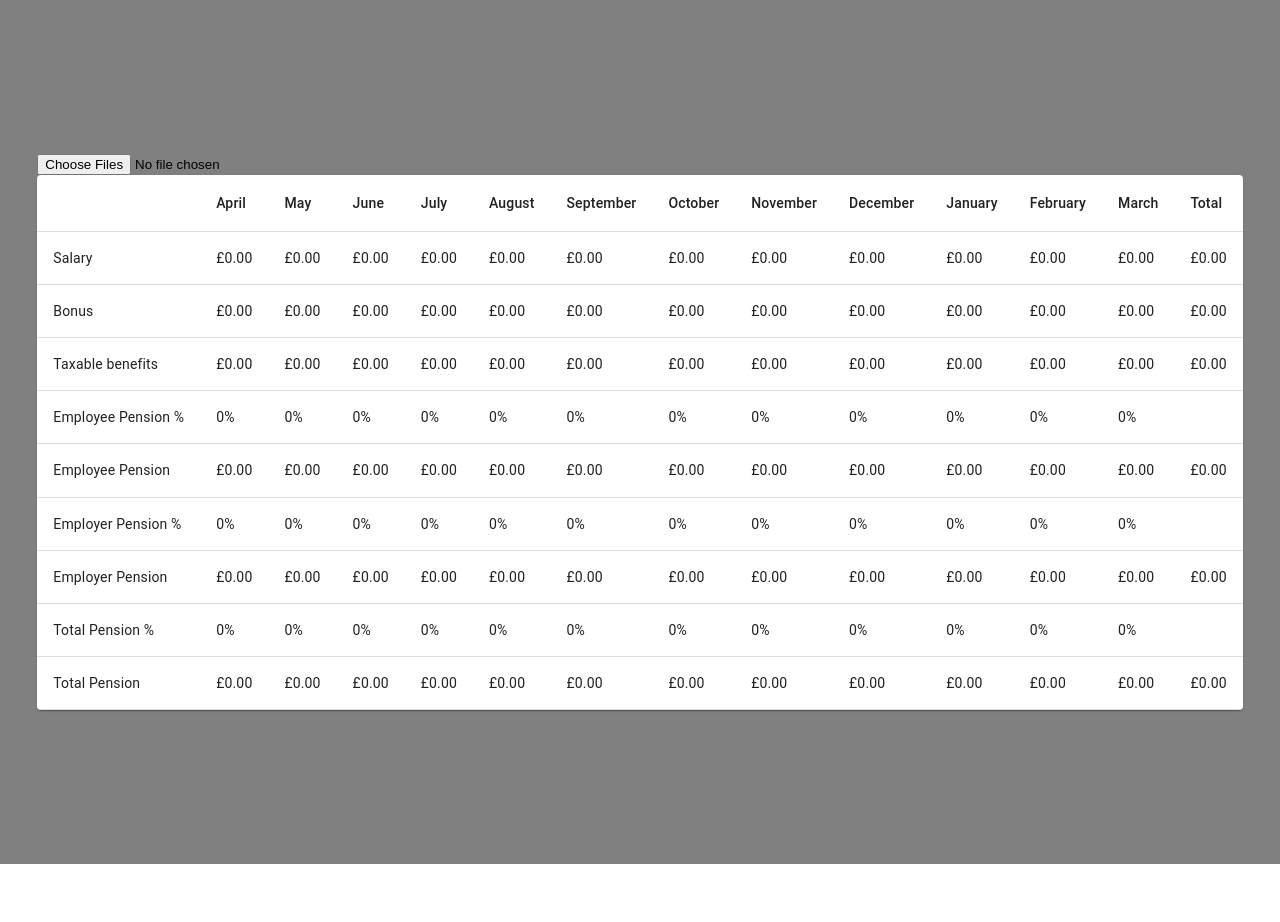
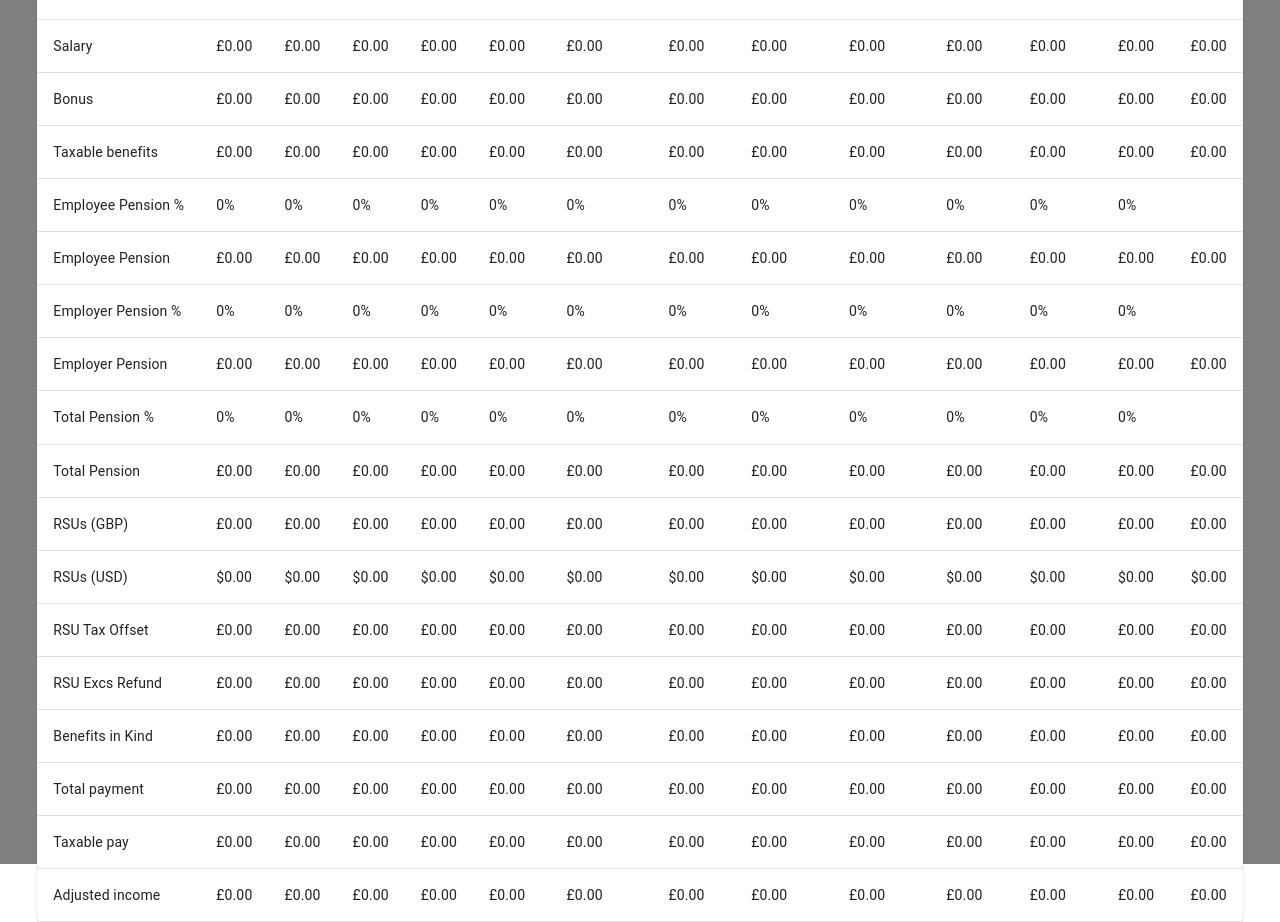
Before and after one commit to ramonsaboya/ukpay, a React (Create React App) app: page / in a window 1280 px wide. Before the commit the page ends 864 px from the top, so only its background shows below. Built offline with nearby package versions, Linux system fonts and the light colour scheme.

Commit message:
show basic columns in new structure

```diff
--- a/src/UKPayTable.tsx
+++ b/src/UKPayTable.tsx
@@ -28,6 +28,7 @@ export default function UKPayTable() {
           </TableRow>
         </TableHead>
         <TableBody>
+          {/* TODO separate the compensation summary fields and have the income tax as a different set of rows in another file */}
           {UKPAY_TABLE_ROWS.map(({ label, value, formatter, aggregate }) => (
             <TableRow key={label}>
               <TableCell>{label}</TableCell>
--- a/src/company/CompanyMonthlyCompensation.ts
+++ b/src/company/CompanyMonthlyCompensation.ts
@@ -1,4 +1,4 @@
-import { Payslip } from "../payslip/Payslip";
+import { Payslip } from "../payslip/payslip";
 
 export type PensionContribution = {
   employee: {
@@ -11,6 +11,12 @@ export type PensionContribution = {
   };
 };
 
+export type RSUData = {
+  rsusTotalValue: number;
+  rsusWithheld: number;
+  rsusOverwithheldRefund: number;
+};
+
 export default abstract class CompanyMonthlyCompensation {
   constructor(public payslip: Payslip) {}
 
@@ -19,4 +25,10 @@ export default abstract class CompanyMonthlyCompensation {
   abstract get taxableBenefits(): number;
 
   abstract get pension(): PensionContribution;
+
+  abstract get rsus(): RSUData;
+
+  abstract get benefitsInKind(): number;
+
+  abstract get taxablePay(): number;
 }
--- a/src/company/MetaMonthlyCompensation.ts
+++ b/src/company/MetaMonthlyCompensation.ts
@@ -1,6 +1,7 @@
 import CompanyMonthlyCompensation, {
   PensionContribution,
-} from "./CompanyMonthlyCompensation";
+  RSUData,
+} from "./companyMonthlyCompensation";
 
 export default class MetaMonthlyCompensation extends CompanyMonthlyCompensation {
   get salary(): number {
@@ -50,6 +51,41 @@ export default class MetaMonthlyCompensation extends CompanyMonthlyCompensation
     };
   }
 
+  get rsus(): RSUData {
+    return {
+      rsusTotalValue:
+        this.payslip.grossBenefits.find(({ name }) => name === "RSUS")
+          ?.amount ?? 0,
+      rsusWithheld:
+        this.payslip.earnings.find(({ name }) => name === "RSU TAX OFFSET")
+          ?.amount ?? 0,
+      rsusOverwithheldRefund:
+        this.payslip.earnings.find(({ name }) => name === "RSU EXCS REFUND")
+          ?.amount ?? 0,
+    };
+  }
+
+  get benefitsInKind(): number {
+    return this.payslip.grossBenefits.reduce((acc, { name, amount }) => {
+      if (name !== "RSUS") {
+        return acc + amount;
+      } else {
+        return acc;
+      }
+    }, 0);
+  }
+
+  get taxablePay(): number {
+    return (
+      this.salary +
+      this.bonus +
+      this.taxableBenefits +
+      this.rsus.rsusTotalValue +
+      this.benefitsInKind -
+      this.pension.employee.amount
+    );
+  }
+
   private getEmployerPensionMatch(employeeContribution: number): number {
     switch (employeeContribution) {
       case 0:
--- a/src/payslip/ADPPayslip.ts
+++ b/src/payslip/ADPPayslip.ts
@@ -1,4 +1,4 @@
-import { Payslip, PayslipItem } from "./Payslip";
+import { Payslip, PayslipItem } from "./payslip";
 import { TAX_PERIODS } from "../taxPeriod";
 import { getDocument } from "pdfjs-dist";
 import { Map, List } from "immutable";
@@ -33,19 +33,17 @@ export default class ADPPayslip extends Payslip {
 
     tokens = mergeConnectedTokens(tokens);
 
-    const topTablesTopY =
-      getFirstItemValueToken(tokens, "PAYMENTS").y - CHAR_DELTA;
+    const topTablesTopY = getFirstToken(tokens, "PAYMENTS").y - CHAR_DELTA;
     const topTablesBottomY =
-      getFirstItemValueToken(tokens, "TOTAL PAYMENT").y +
+      getFirstToken(tokens, "TOTAL PAYMENT").y +
       CHAR_HEIGHT + // height of the token itself has to be accounted for
       CHAR_DELTA;
-    const topTablesRightX =
-      getFirstItemValueToken(tokens, "DEDUCTIONS").x - CHAR_DELTA;
+    const topTablesRightX = getFirstToken(tokens, "DEDUCTIONS").x - CHAR_DELTA;
 
     const bottomTablesTopY =
-      getFirstItemValueToken(tokens, "GROSS BENEFITS").y - CHAR_DELTA;
+      getFirstToken(tokens, "GROSS BENEFITS").y - CHAR_DELTA;
     const bottomTablesLeftX =
-      getFirstItemValueToken(tokens, "GROSS BENEFITS").x - CHAR_DELTA;
+      getFirstToken(tokens, "GROSS BENEFITS").x - CHAR_DELTA;
 
     const periodEarnings = findTokensInBoundary(
       tokens,
@@ -62,9 +60,9 @@ export default class ADPPayslip extends Payslip {
       Infinity
     );
 
-    this._taxCode = getFirstItemValueToken(tokens, "TAX CODE").cleanStr;
+    this._taxCode = getFirstItemValue(tokens, "TAX CODE");
     this._period = TAX_PERIODS.get(
-      Number(getFirstItemValueToken(tokens, "TAX PERIOD").cleanStr)
+      Number(getFirstItemValue(tokens, "TAX PERIOD"))
     )!;
 
     this._earnings = extractItems(periodEarnings);
@@ -72,11 +70,13 @@ export default class ADPPayslip extends Payslip {
   }
 }
 
-function getFirstItemValueToken(
-  tokens: Array<PDFToken>,
-  name: string
-): PDFToken {
-  return tokens[tokens.findIndex((token) => token.cleanStr === name)! + 1];
+function getFirstToken(tokens: Array<PDFToken>, name: string): PDFToken {
+  return tokens.find((token) => token.cleanStr === name)!;
+}
+
+function getFirstItemValue(tokens: Array<PDFToken>, name: string): string {
+  return tokens[tokens.findIndex((token) => token.cleanStr === name)! + 1]
+    .cleanStr;
 }
 
 function extractTokens(
--- a/src/state/ukPayAction.ts
+++ b/src/state/ukPayAction.ts
@@ -1,4 +1,4 @@
-import CompanyMonthlyCompensation from "../company/CompanyMonthlyCompensation";
+import CompanyMonthlyCompensation from "../company/companyMonthlyCompensation";
 
 export type UKPayAction = {
   type: "REGISTER_MONTHLY_COMPENSATION";
--- a/src/state/ukPayState.ts
+++ b/src/state/ukPayState.ts
@@ -1,5 +1,5 @@
 import { Map } from "immutable";
-import CompanyMonthlyCompensation from "../company/CompanyMonthlyCompensation";
+import CompanyMonthlyCompensation from "../company/companyMonthlyCompensation";
 
 export type UKPayState = {
   companyMonthlyCompensation: Map<number, CompanyMonthlyCompensation>;
--- a/src/ukPayRows.ts
+++ b/src/ukPayRows.ts
@@ -1,86 +1,103 @@
-import CompanyMonthlyCompensation from "./company/CompanyMonthlyCompensation";
+import CompanyMonthlyCompensation from "./company/companyMonthlyCompensation";
 
-export const UKPAY_TABLE_ROWS: ReadonlyArray<Row<any>> = [
-  createRow<number>({
-    label: "Salary",
-    value: (compensation) => compensation.salary,
-    formatter: formatCurrency,
-    aggregate: sum,
-  }),
-  createRow<number>({
-    label: "Bonus",
-    value: (compensation) => compensation.bonus,
-    formatter: formatCurrency,
-    aggregate: sum,
-  }),
-  createRow<number>({
-    label: "Taxable benefits",
-    value: (compensation) => compensation.taxableBenefits,
-    formatter: formatCurrency,
-    aggregate: sum,
-  }),
-  createRow<number>({
-    label: "Employee Pension %",
-    value: (compensation) => compensation.pension.employee.percentage,
-    formatter: formatPercent,
-    aggregate: null,
-  }),
-  createRow<number>({
-    label: "Employee Pension",
-    value: (compensation) => compensation.pension.employee.amount,
-    formatter: formatCurrency,
-    aggregate: sum,
-  }),
-  createRow<number>({
-    label: "Employer Pension %",
-    value: (compensation) => compensation.pension.employer.percentage,
-    formatter: formatPercent,
-    aggregate: null,
-  }),
-  createRow<number>({
-    label: "Employer Pension",
-    value: (compensation) => compensation.pension.employer.amount,
-    formatter: formatCurrency,
-    aggregate: sum,
-  }),
-  createRow<number>({
-    label: "Total Pension %",
-    value: (compensation) =>
+export const UKPAY_TABLE_ROWS: ReadonlyArray<UKPayRow<any>> = [
+  createNumberRow("Salary", (compensation) => compensation.salary),
+  createNumberRow("Bonus", (compensation) => compensation.bonus),
+  createNumberRow(
+    "Taxable benefits",
+    (compensation) => compensation.taxableBenefits
+  ),
+  createNumberRow(
+    "Employee Pension %",
+    (compensation) => compensation.pension.employee.percentage,
+    formatPercent,
+    null
+  ),
+  createNumberRow(
+    "Employee Pension",
+    (compensation) => compensation.pension.employee.amount
+  ),
+  createNumberRow(
+    "Employer Pension %",
+    (compensation) => compensation.pension.employer.percentage,
+    formatPercent,
+    null
+  ),
+  createNumberRow(
+    "Employer Pension",
+    (compensation) => compensation.pension.employer.amount
+  ),
+  createNumberRow(
+    "Total Pension %",
+    (compensation) =>
       compensation.pension.employee.percentage +
       compensation.pension.employer.percentage,
-    formatter: formatPercent,
-    aggregate: null,
-  }),
-  createRow<number>({
-    label: "Total Pension",
-    value: (compensation) =>
+    formatPercent,
+    null
+  ),
+  createNumberRow(
+    "Total Pension",
+    (compensation) =>
       compensation.pension.employee.amount +
-      compensation.pension.employer.amount,
-    formatter: formatCurrency,
-    aggregate: sum,
-  }),
+      compensation.pension.employer.amount
+  ),
+  createNumberRow(
+    "RSUs (GBP)",
+    (compensation) => compensation.rsus.rsusTotalValue
+  ),
+  // TODO fix USD conversion rate
+  createNumberRow(
+    "RSUs (USD)",
+    (compensation) => compensation.rsus.rsusTotalValue * 1.25,
+    formatCurrencyUSD
+  ),
+  createNumberRow(
+    "RSU Tax Offset",
+    (compensation) => compensation.rsus.rsusWithheld
+  ),
+  createNumberRow(
+    "RSU Excs Refund",
+    (compensation) => compensation.rsus.rsusOverwithheldRefund
+  ),
+  createNumberRow(
+    "Benefits in Kind",
+    (compensation) => compensation.benefitsInKind
+  ),
+  createNumberRow(
+    "Total payment",
+    (compensation) =>
+      compensation.salary +
+      compensation.bonus +
+      compensation.taxableBenefits +
+      compensation.rsus.rsusWithheld +
+      compensation.rsus.rsusOverwithheldRefund -
+      compensation.pension.employee.amount
+  ),
+  createNumberRow("Taxable pay", (compensation) => compensation.taxablePay),
+  createNumberRow(
+    "Adjusted income",
+    (compensation) =>
+      compensation.taxablePay +
+      compensation.pension.employee.amount +
+      compensation.pension.employer.amount
+  ),
 ];
 
 type ValueFn<T> = (compensation: CompanyMonthlyCompensation) => T;
 type AggregateFn<T> = (compensations: Array<CompanyMonthlyCompensation>) => T;
-type Row<T> = {
+export type UKPayRow<T> = {
   label: string;
   value: ValueFn<T>;
   formatter: (value: T) => string;
   aggregate: AggregateFn<T> | null;
 };
 
-function createRow<T>({
-  label,
-  value,
-  formatter,
-  aggregate,
-}: {
-  label: string;
-  value: ValueFn<T>;
-  formatter: (value: T) => string;
-  aggregate: ((valueFn: ValueFn<T>) => AggregateFn<T>) | null;
-}): Row<T> {
+function createRow<T>(
+  label: string,
+  value: UKPayRow<T>["value"],
+  formatter: UKPayRow<T>["formatter"],
+  aggregate: ((valueFn: ValueFn<T>) => AggregateFn<T>) | null
+): UKPayRow<T> {
   return {
     label,
     value,
@@ -89,11 +106,29 @@ function createRow<T>({
   };
 }
 
+export function createNumberRow(
+  label: string,
+  value: UKPayRow<number>["value"],
+  formatter: UKPayRow<number>["formatter"] = formatCurrency,
+  aggregate: ((valueFn: ValueFn<number>) => AggregateFn<number>) | null = sum
+): UKPayRow<number> {
+  return createRow(label, value, formatter, aggregate);
+}
+
 function formatCurrency(value: number): string {
   return value.toLocaleString("en-GB", {
     style: "currency",
     currency: "GBP",
   });
+}
+
+function formatCurrencyUSD(value: number): string {
+  return value
+    .toLocaleString("en-US", {
+      style: "currency",
+      currency: "USD",
+    })
+    .replace(/^US/, "");
 }
 
 function formatPercent(value: number): string {
```
Also changed, not shown: src/App.tsx (+4 -4 lines), src/company/metaPensionScheme.ts (deleted, +0 -16 lines).
